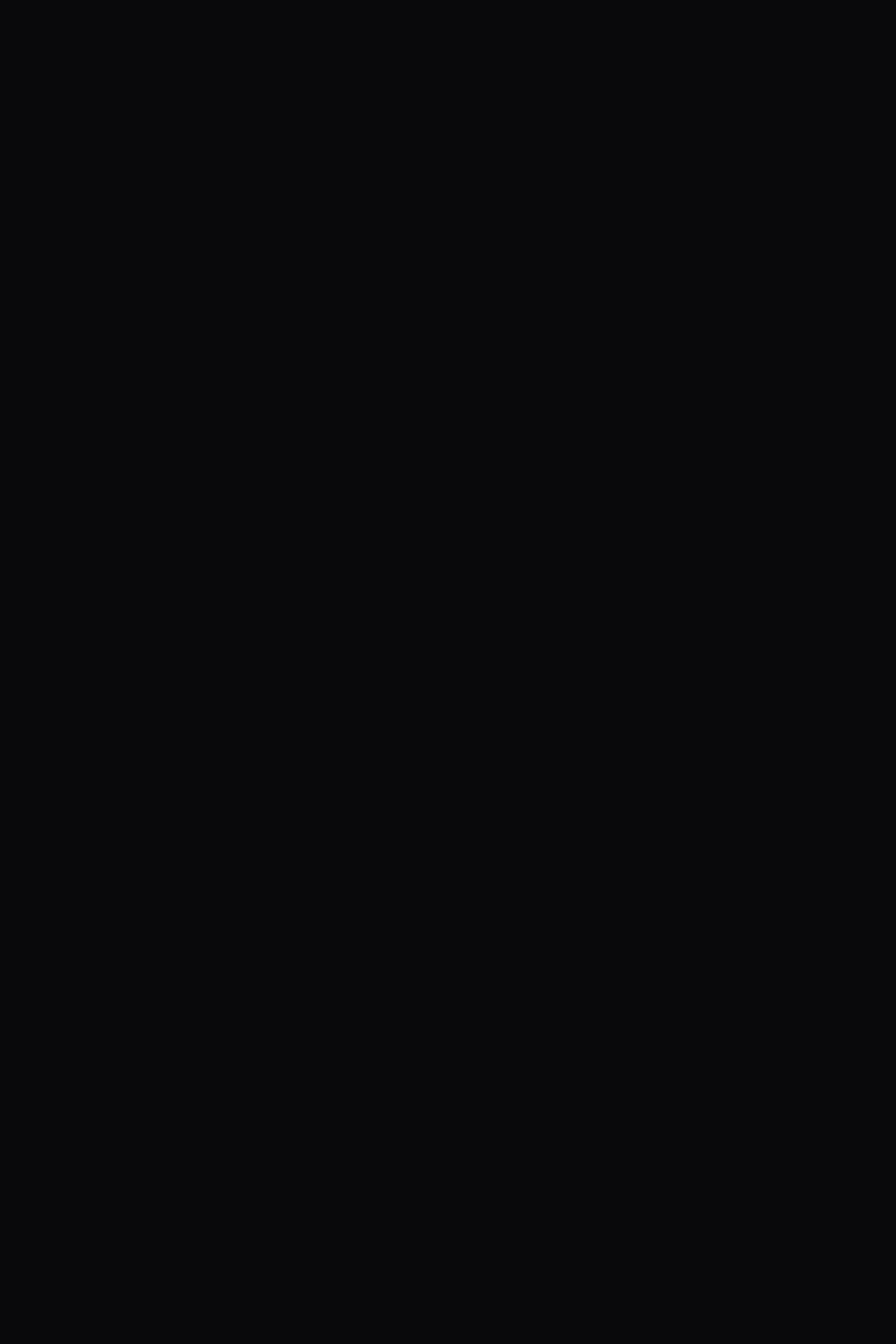
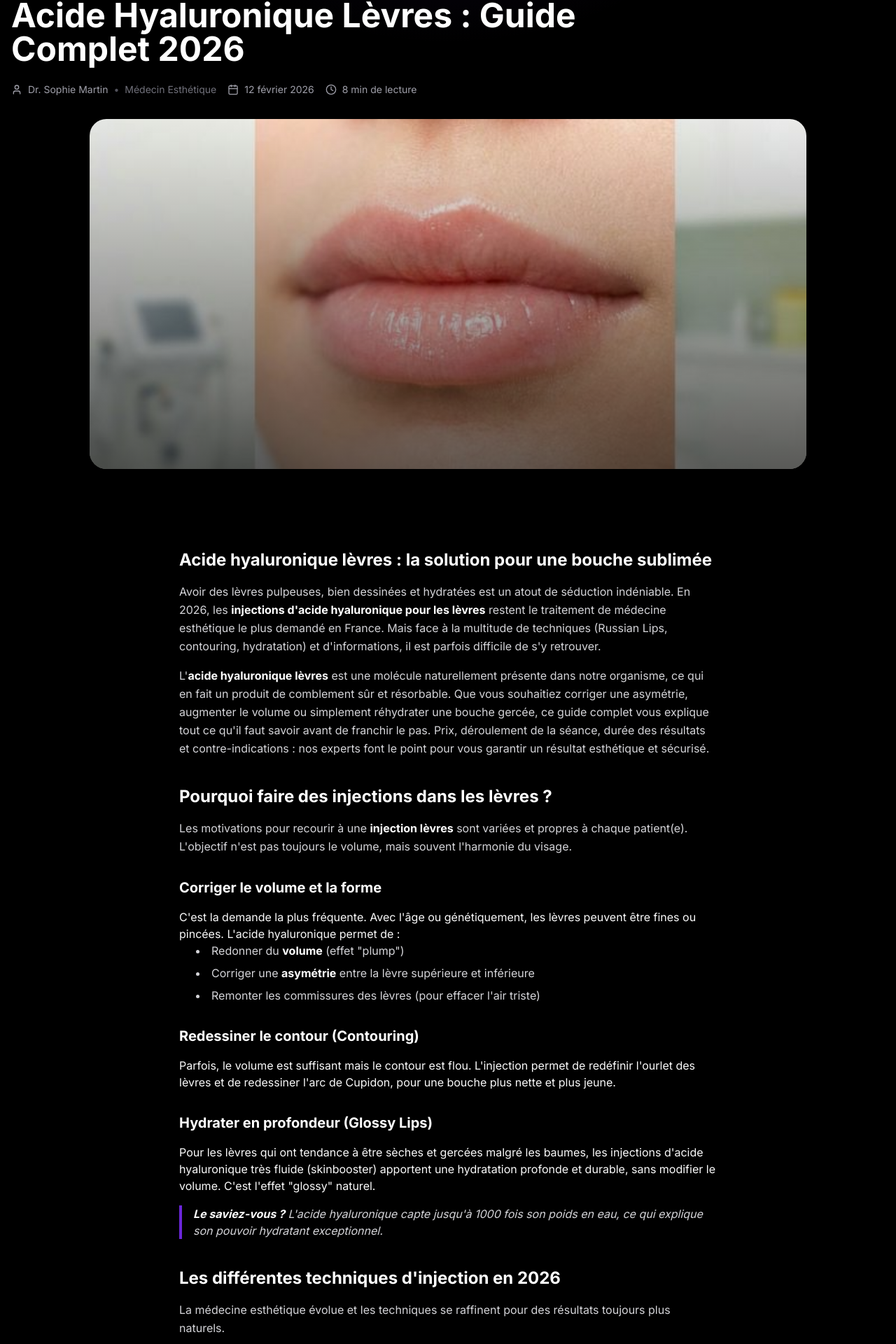
Before and after one commit to baguettecroissant/beautybeaute.fr, a Next.js app: page /blog/acide-hyaluronique-levres-guide-complet in a window 1280 px wide. Before the commit this address had no page. Shown: the part 273-2193 px from the top of the page at 70% size. Before the commit the page ends 800 px from the top, so only its background shows below. Built offline with nearby package versions, Linux system fonts and the light colour scheme.

Commit message:
feat: add blog post about lip fillers

```diff
--- a/src/data/blog-posts.ts
+++ b/src/data/blog-posts.ts
@@ -222,144 +222,131 @@ Consultez notre annuaire des [meilleurs centres d'épilation laser en France](/e
 `
     },
     {
-        slug: 'epilation-laser-guide-complet',
-        title: 'Épilation Laser : Le Guide Complet 2026',
-        excerpt: 'Tout ce que vous devez savoir sur l\'épilation laser : nombre de séances, prix, zones traitables et résultats attendus.',
-        category: 'epilation-laser',
-        publishedAt: '2026-02-01',
+        slug: 'acide-hyaluronique-levres-guide-complet',
+        title: 'Acide Hyaluronique Lèvres : Guide Complet 2026',
+        excerpt: 'Tout savoir sur les injections d\'acide hyaluronique pour les lèvres : prix, déroulement, résultats et précautions. Guide expert 2026 pour des lèvres sublimes et naturelles.',
+        category: 'injections',
+        publishedAt: '2026-02-12',
         author: {
-            name: 'Dr. Marie Laurent',
-            role: 'Médecin esthétique'
+            name: 'Dr. Sophie Martin',
+            role: 'Médecin Esthétique'
         },
-        imageUrl: 'https://images.unsplash.com/photo-1570172619644-dfd03ed5d881?auto=format&fit=crop&w=1200&q=80',
+        imageUrl: '/images/blog/acide-hyaluronique-levres.png',
         readTime: 8,
-        metaDescription: 'Guide complet de l\'épilation laser en 2026 : prix, nombre de séances, zones traitables, contre-indications et résultats. Tout savoir avant de se lancer.',
-        keywords: ['épilation laser', 'épilation définitive', 'prix épilation laser', 'combien de séances épilation laser', 'épilation laser avis'],
+        metaDescription: 'Injections acide hyaluronique lèvres : prix, durée, résultats avant/après. Guide complet 2026 pour augmenter le volume et redessiner ses lèvres naturellement.',
+        keywords: ['acide hyaluronique lèvres', 'injection lèvres', 'augmentation lèvres prix', 'russian lips', 'acide hyaluronique naturel', 'injection acide hyaluronique lèvres avis'],
         content: `
-## Qu'est-ce que l'épilation laser ?
+## Acide hyaluronique lèvres : la solution pour une bouche sublimée
 
-L'épilation laser est une technique d'**épilation définitive** qui utilise un faisceau lumineux concentré pour détruire les follicules pileux. Contrairement à l'épilation traditionnelle (cire, rasoir), le laser cible la mélanine présente dans le poil, ce qui permet d'éliminer progressivement la repousse.
+Avoir des lèvres pulpeuses, bien dessinées et hydratées est un atout de séduction indéniable. En 2026, les **injections d'acide hyaluronique pour les lèvres** restent le traitement de médecine esthétique le plus demandé en France. Mais face à la multitude de techniques (Russian Lips, contouring, hydratation) et d'informations, il est parfois difficile de s'y retrouver.
 
-### Comment fonctionne l'épilation laser ?
+L'**acide hyaluronique lèvres** est une molécule naturellement présente dans notre organisme, ce qui en fait un produit de comblement sûr et résorbable. Que vous souhaitiez corriger une asymétrie, augmenter le volume ou simplement réhydrater une bouche gercée, ce guide complet vous explique tout ce qu'il faut savoir avant de franchir le pas. Prix, déroulement de la séance, durée des résultats et contre-indications : nos experts font le point pour vous garantir un résultat esthétique et sécurisé.
 
-Le laser émet une lumière qui est absorbée par la mélanine du poil. Cette énergie lumineuse se transforme en chaleur et détruit le bulbe pileux sans endommager la peau environnante. C'est ce qu'on appelle la **photothermolyse sélective**.
+## Pourquoi faire des injections dans les lèvres ?
 
-> **Important** : L'épilation laser est plus efficace sur les poils foncés et les peaux claires, mais les nouvelles technologies permettent désormais de traiter tous les phototypes.
+Les motivations pour recourir à une **injection lèvres** sont variées et propres à chaque patient(e). L'objectif n'est pas toujours le volume, mais souvent l'harmonie du visage.
 
-## Combien de séances sont nécessaires ?
+### Corriger le volume et la forme
+C'est la demande la plus fréquente. Avec l'âge ou génétiquement, les lèvres peuvent être fines ou pincées. L'acide hyaluronique permet de :
+- Redonner du **volume** (effet "plump")
+- Corriger une **asymétrie** entre la lèvre supérieure et inférieure
+- Remonter les commissures des lèvres (pour effacer l'air triste)
 
-Le nombre de séances varie selon plusieurs facteurs :
+### Redessiner le contour (Contouring)
+Parfois, le volume est suffisant mais le contour est flou. L'injection permet de redéfinir l'ourlet des lèvres et de redessiner l'arc de Cupidon, pour une bouche plus nette et plus jeune.
 
-| Zone | Nombre de séances | Intervalle |
-|------|-------------------|------------|
-| Aisselles | 6 à 8 | 4-6 semaines |
-| Maillot | 6 à 10 | 4-6 semaines |
-| Jambes | 6 à 8 | 6-8 semaines |
-| Visage | 8 à 12 | 3-4 semaines |
-| Dos (homme) | 8 à 10 | 6-8 semaines |
+### Hydrater en profondeur (Glossy Lips)
+Pour les lèvres qui ont tendance à être sèches et gercées malgré les baumes, les injections d'acide hyaluronique très fluide (skinbooster) apportent une hydratation profonde et durable, sans modifier le volume. C'est l'effet "glossy" naturel.
 
-### Pourquoi plusieurs séances ?
+> **Le saviez-vous ?** L'acide hyaluronique capte jusqu'à 1000 fois son poids en eau, ce qui explique son pouvoir hydratant exceptionnel.
 
-Le poil passe par trois phases de croissance :
-1. **Phase anagène** (croissance active) : seule phase où le laser est efficace
-2. **Phase catagène** (régression)
-3. **Phase télogène** (repos)
+## Les différentes techniques d'injection en 2026
 
-Seulement 20 à 30% des poils sont en phase anagène simultanément, d'où la nécessité de multiple séances.
+La médecine esthétique évolue et les techniques se raffinent pour des résultats toujours plus naturels.
 
-## Prix de l'épilation laser en France
+### Le French Kiss (Naturel)
+C'est la technique "signature" en France. L'objectif est une mise en beauté subtile, indétectable, qui respecte l'anatomie originale de la bouche. On apporte juste ce qu'il faut de fraîcheur.
 
-Les tarifs varient selon la zone traitée et la région :
+### Les Russian Lips
+Très tendance, la technique **Russian Lips** vise à rehausser la lèvre supérieure plutôt qu'à la projeter vers l'avant (l'effet "bouche de canard" est ainsi évité). Le résultat est une bouche en forme de cœur, plus haute et plus plate de profil.
 
-| Zone | Prix par séance | Forfait 6 séances |
-|------|-----------------|-------------------|
-| Aisselles | 50-80€ | 250-400€ |
-| Maillot intégral | 80-150€ | 400-750€ |
-| Demi-jambes | 100-180€ | 500-900€ |
-| Jambes complètes | 180-300€ | 900-1500€ |
-| Visage | 60-120€ | 300-600€ |
+### Le Hyaluron Pen : Attention danger !
+Vous verrez peut-être des publicités pour des injections sans aiguille (Hyaluron Pen). **Méfiance**. Ces dispositifs propulsent le produit avec une pression d'air incontrôlée. Les risques de nécrose, d'hématomes et de résultats irréguliers sont élevés. Confiez toujours votre visage à un médecin qualifié.
 
-> Retrouvez les [meilleurs centres d'épilation laser](/epilation-laser) près de chez vous.
+## Déroulement d'une séance d'injection
 
-## Zones traitables
+Une séance d'injection d'acide hyaluronique lèvres est rapide et peu douloureuse lorsqu'elle est bien réalisée.
 
-L'épilation laser peut être réalisée sur presque toutes les zones du corps :
+1.  **Consultation préalable** : Le médecin analyse votre visage et écoute vos attentes. Il vérifie l'absence de contre-indications (herpès, grossesse...).
+2.  **Démaquillage et désinfection** : Une étape cruciale pour éviter toute infection.
+3.  **Anesthésie** : La plupart des seringues d'acide hyaluronique contiennent déjà de la lidocaïne (anesthésiant). Une crème anesthésiante peut être appliquée 30 minutes avant pour plus de confort.
+4.  **L'injection** : Elle se fait à l'aiguille très fine ou à la canule (bout rond) pour limiter les bleus. Le médecin injecte point par point selon la technique choisie.
+5.  **Massage** : Le praticien masse la zone pour répartir uniformément le produit.
 
-### Visage
-- Lèvre supérieure
-- Menton
-- Joues
-- Front
+**Durée totale** : 20 à 30 minutes.
 
-### Corps
-- Aisselles
-- Bras
-- Maillot (bikini, brésilien, intégral)
-- Jambes
-- Dos
-- Torse
-- Ventre
+## Prix et Durée des résultats
 
-## Contre-indications
+Le **prix d'une augmentation des lèvres** varie selon la quantité de produit nécessaire et la qualification du médecin. Ne cherchez pas le "low cost" pour votre visage.
 
-L'épilation laser n'est pas recommandée dans les cas suivants :
+### Tableau comparatif : Injection lèvres vs autres méthodes
 
-- Grossesse et allaitement
-- Peau bronzée ou exposition solaire récente
-- Certaines maladies de peau (psoriasis, eczéma en phase active)
-- Prise de médicaments photosensibilisants
-- Tatouages sur la zone à traiter
-- Antécédents de cicatrices chéloïdes
+| Méthode | Prix moyen | Durée efficacité | Résultat |
+| :--- | :--- | :--- | :--- |
+| **Acide Hyaluronique** | 300€ - 450€ | 6 à 12 mois | Volumateur & Hydratant |
+| **Lipofilling** (graisse) | 1500€ - 2500€ | Définitif (après résorption partielle) | Naturel & Définitif |
+| **Maquillage permanent** | 250€ - 400€ | 1 à 2 ans | Couleur & Contour (pas de volume) |
+| **Hyaluron Pen** | 100€ - 200€ | 1 à 2 mois | Risqué & Irrégulier |
 
-## Comment se préparer à une séance ?
+### Combien de temps ça tient ?
+L'acide hyaluronique est un produit résorbable. Dans les lèvres, zone très mobile et vascularisée, le produit tient généralement entre **6 et 12 mois**.
+La première fois, il se résorbe souvent plus vite. Il faut parfois une retouche au bout de 6 mois pour installer le résultat.
 
-### Avant la séance
-- Ne pas s'exposer au soleil pendant 4 semaines
-- Ne pas épiler à la cire ou au rasoir électrique pendant 4 semaines
-- Raser la zone 24-48h avant
-- Éviter les autobronzants
+## Précautions et Contre-indications
 
-### Après la séance
-- Appliquer une crème apaisante
-- Éviter le soleil pendant 2 semaines
-- Ne pas utiliser de produits irritants
-- Hydrater régulièrement
+Même s'il s'agit d'un acte courant, l'injection d'acide hyaluronique est un acte médical.
 
-## Épilation laser vs autres méthodes
+**Avant la séance :**
+*   Arrêter les anti-inflammatoires (aspirine, ibuprofène) 3 jours avant pour limiter les bleus.
+*   Prendre de l'Arn ica si vous marquez facilement.
+*   Si vous êtes sujet(te) à l'herpès labial, un traitement préventif est indispensable.
 
-| Critère | Laser | Lumière pulsée | Électrolyse |
-|---------|-------|----------------|-------------|
-| Durée des résultats | Définitif | Semi-permanent | Définitif |
-| Nombre de séances | 6-10 | 8-12 | 15-30 |
-| Douleur | Modérée | Modérée | Élevée |
-| Coût total | €€€ | €€ | €€€€ |
-| Efficacité | Très haute | Haute | Très haute |
+**Après la séance :**
+*   Eviter le sport intensif, le sauna et le hammam pendant 48h.
+*   Ne pas masser la zone soi-même.
+*   Appliquer de la glace (dans un linge) pour réduire l'oedème.
 
-## FAQ
+**Contre-indications formelles :**
+*   Grossesse et allaitement.
+*   Maladies auto-immunes non stabilisées.
+*   Infection active sur la zone (herpès, acné).
 
-### L'épilation laser est-elle douloureuse ?
+## FAQ : Vos questions sur l'augmentation des lèvres
 
-La sensation est souvent comparée à un élastique qui claque sur la peau. Les technologies modernes (laser à diode avec système de refroidissement) réduisent considérablement l'inconfort.
+### Est-ce que ça fait mal ?
+Avec la crème anesthésiante et la lidocaïne intégrée au produit, la douleur est tout à fait supportable (notée 3/10 en moyenne). C'est plus désagréable que douloureux.
 
-### Les résultats sont-ils vraiment définitifs ?
+### Vais-je avoir une bouche de canard ?
+Non, c'est justement ce qu'on évite aujourd'hui ! "L'effet canard" (duck face) est dû à une mauvaise technique ou à une sur-correction. Un bon médecin respectera les proportions de votre visage pour un résultat naturel.
 
-Après un protocole complet, 80 à 90% des poils sont éliminés définitivement. Des séances d'entretien peuvent être nécessaires tous les 1-2 ans.
+### Que faire si le résultat ne me plaît pas ?
+C'est l'avantage de l'acide hyaluronique : il est réversible. Le médecin peut injecter une enzyme (la hyaluronidase) qui va dissoudre le produit en 24h et vous faire retrouver vos lèvres d'origine.
 
-### Peut-on faire de l'épilation laser sur peau noire ?
-
-Oui, avec les lasers Nd:YAG adaptés aux peaux foncées. Consultez un centre spécialisé qui dispose de ce type d'équipement.
+### Peut-on combiner avec d'autres soins ?
+Oui, pour un rajeunissement global, on peut combiner avec des injections de Botox (pour le haut du visage) ou des soins de peau comme l'[Hydrafacial](/soin-hydrafacial) pour l'éclat (à faire avant les injections).
 
 ---
 
-## Trouvez votre centre d'épilation laser
+## Où faire des injections aux lèvres en toute sécurité ?
 
-Consultez notre annuaire des [meilleurs centres d'épilation laser en France](/epilation-laser) pour trouver un professionnel qualifié près de chez vous.
+Il est primordial de choisir un médecin esthétique expérimenté. Consultez notre annuaire pour trouver les meilleurs spécialistes près de chez vous :
 
-**Villes populaires :**
-- [Épilation laser Paris](/epilation-laser/paris)
-- [Épilation laser Lyon](/epilation-laser/lyon)
-- [Épilation laser Marseille](/epilation-laser/marseille)
-- [Épilation laser Bordeaux](/epilation-laser/bordeaux)
+*   [Injections esthétiques à Paris](/injections-esthetique/paris)
+*   [Injections esthétiques à Lyon](/injections-esthetique/lyon)
+*   [Injections esthétiques à Marseille](/injections-esthetique/marseille)
+*   [Injections esthétiques à Bordeaux](/injections-esthetique/bordeaux)
+
+Vous souhaitez en savoir plus sur les autres traitements esthétiques ? Découvrez nos guides sur l'[épilation laser](/epilation-laser) ou la [cryolipolyse](/cryolipolyse-minceur).
 `
     },
     {
```
Also changed, not shown: public/images/blog/acide-hyaluronique-levres.png (added). Lines whose indentation alone changed are shown as unchanged.
